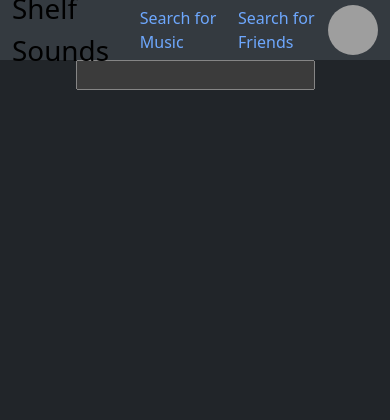
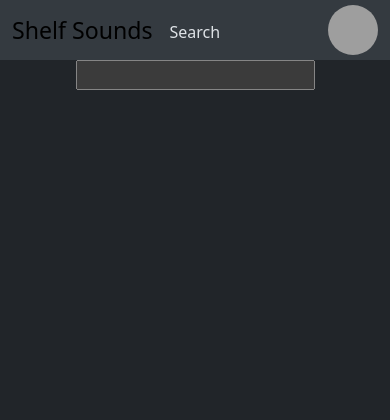
Before and after one commit to borysyy/MusicTracker, a Django app: page /add-friends in a window 390 px wide. Shown: the top 420 px of the page. Run offline with Django 5.2, Linux system fonts and the light colour scheme; the visitor is signed in with stand-in values (Sample User, id 1); data comes from the database, SQL or seed files in the repository; data that the repository does not hold is empty; some libraries are stand-ins or nearby versions; grey boxes are pictures that could not be loaded.

Commit message:
Moved the search buttons into a dropdown and fixed header in mobile view

```diff
--- a/django_project/core/templates/core/includes/header.html
+++ b/django_project/core/templates/core/includes/header.html
@@ -7,17 +7,29 @@
       <!-- Left Section: Title and Search -->
       <div class="d-flex align-items-center">
         <a class="text-decoration-none" href="{% url 'core:home' %}">
-          <div class="fs-1" id="title-header">
+          <div class="fs-3 fs-md-1" id="title-header">
             Shelf Sounds
           </div>
         </a>
           {% if user.is_authenticated %}
-          <a href="{% url 'core:search' %}" class="ms-3 text-decoration-none">
+
+            <div class="dropdown ms-1 mt-1">
+              <button class="btn" data-bs-toggle="dropdown">
+                Search
+              </button>
+              <ul class="dropdown-menu">
+                  <li>
+                    <a class="dropdown-item" href="{% url 'core:search' %}">
                       Search for Music
                     </a>
-          <a href="{% url 'core:add_friends' %}" class="ms-3 text-decoration-none">
+                  </li>
+                  <li>
+                    <a class="dropdown-item" href="{% url 'core:add_friends' %}">
                       Search for Friends
                     </a>
+                  </li>
+                </ul>
+            </div>
           {% endif %}
       </div>
 
```
Lines whose indentation alone changed are shown as unchanged.
